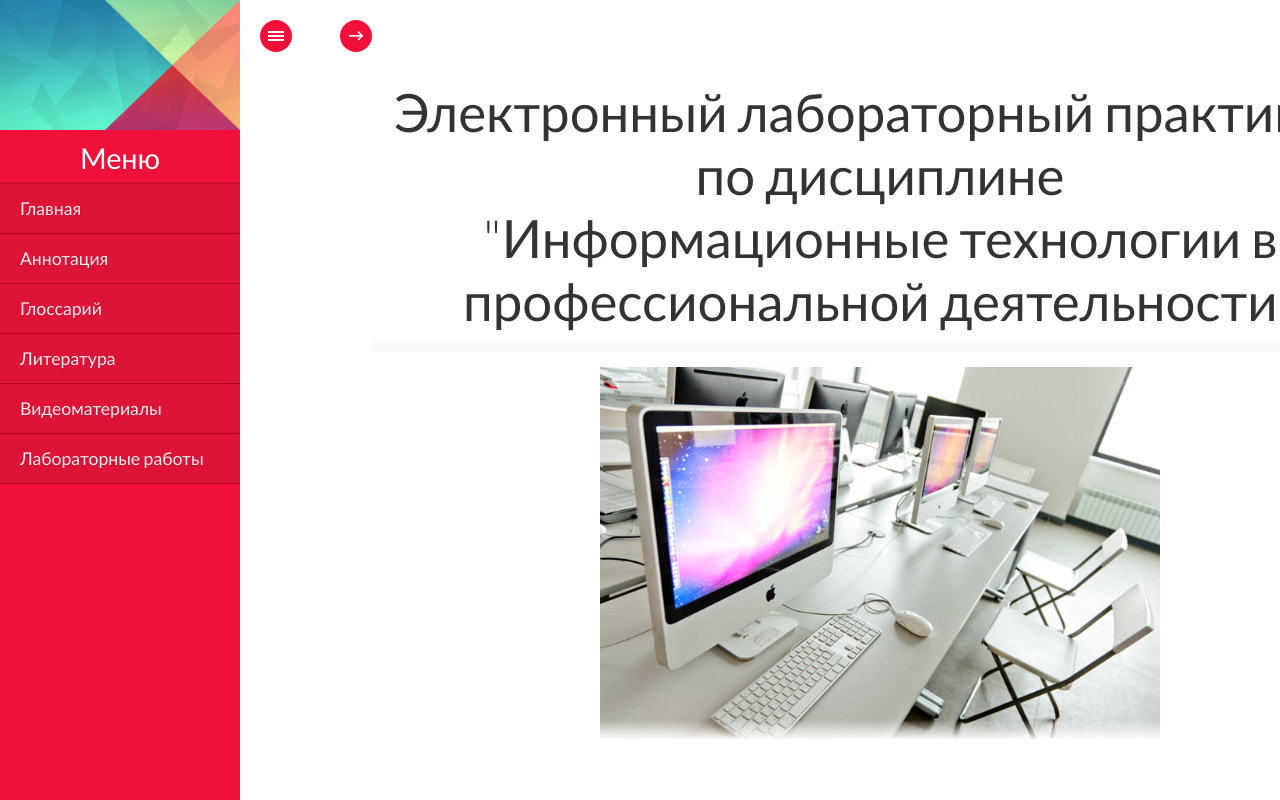
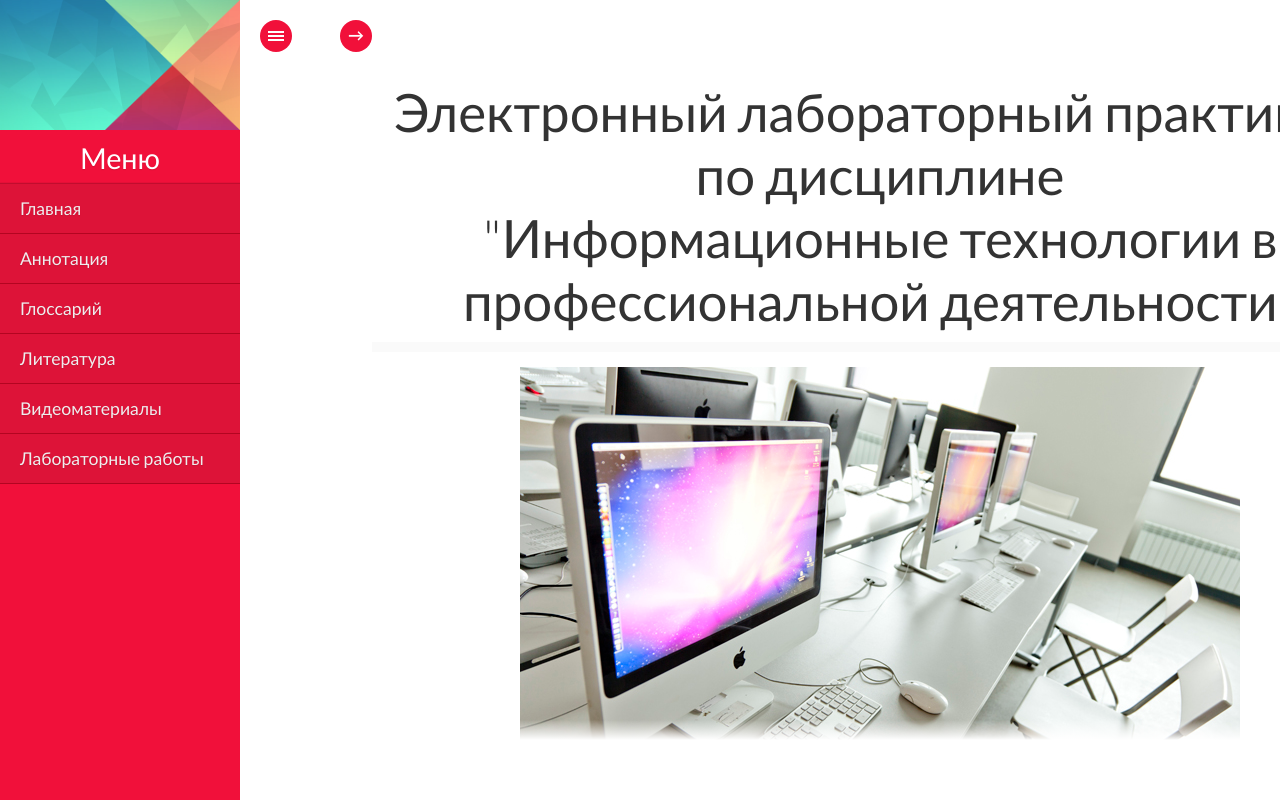
Before and after one commit to SkayMaks/book, a website: page main.html in a window 1280 px wide. Shown: the top 800 px of the page. Drawn offline with Linux system fonts and the light colour scheme.

Commit message:
Update main.html

```diff
--- a/main.html
+++ b/main.html
@@ -61,7 +61,7 @@
                 <h2>Электронный лабораторный практикум по дисциплине <br>
                   "Информационные технологии в профессиональной деятельности"</h2>
 
-                <p class="fig"><img src="https://github.com/SkayMaks/book/blob/master/images/_MG_0114_720.jpg?raw=true" width="560" />
+                <p class="fig"><img src="images/_MG_0114_720.jpg" />
                 </p>
 
               </div>
```
